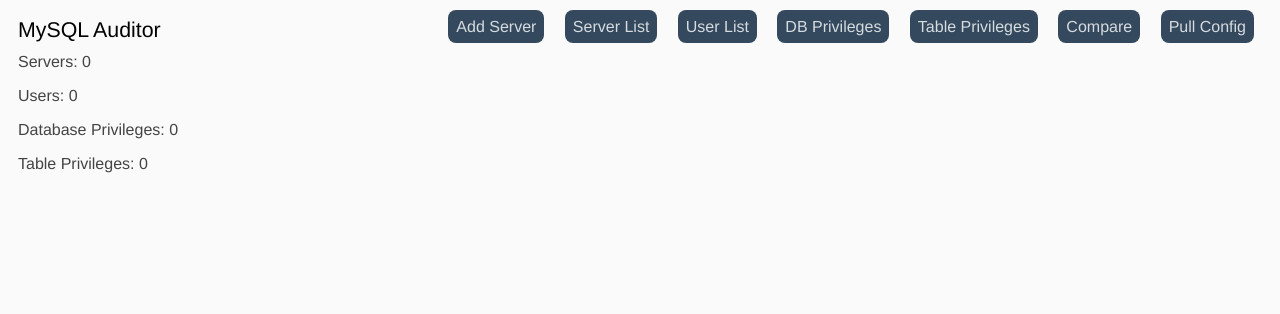
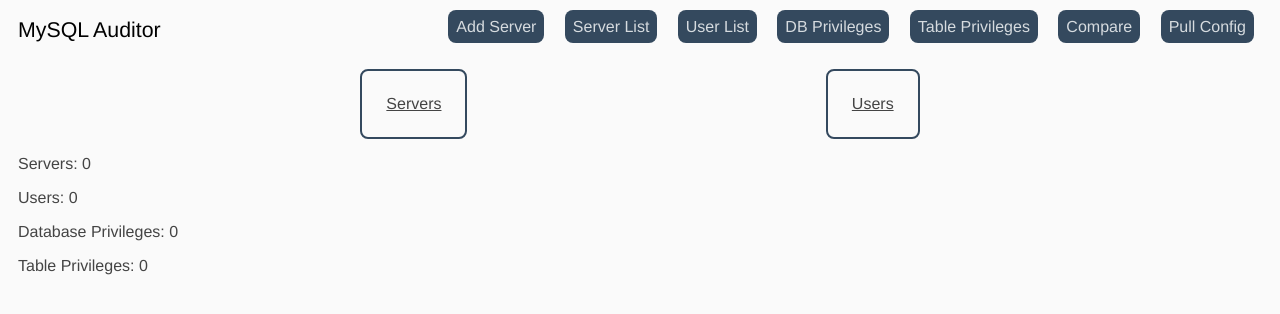
Before and after one commit to Niecke/mysql_auditor, a Flask app: page / in a window 1280 px wide. Shown: the top 314 px of the page. Run offline with Flask 3, Linux system fonts and the light colour scheme.

Commit message:
added some stuff

```diff
--- a/src/static/style.css
+++ b/src/static/style.css
@@ -185,3 +185,15 @@
 .diffContent {
     font-size: small;
 }
+
+.indexBlock {
+    margin: 1rem;
+    padding: 1rem;
+    border: 2px solid #34495E;
+    border-radius: 8px;
+}
+
+.indexBlockTitle {
+    padding: 0.5rem;
+    text-decoration-line: underline;
+}
--- a/src/templates/default/index.html
+++ b/src/templates/default/index.html
@@ -1,11 +1,34 @@
 {% extends "base.html" %}
 {% block content %}
+<div class="container">
+    <div class="indexBlock">
+        <div class="indexBlockTitle">Servers</div>
+        <ul>
+            {% for server in servers %}
+            <li>
+                {{ server.host }}:{% if server.port %}{{ server.port }}{% else %}3306{% endif %}
+            </li>
+            {% endfor %}
+        </ul>
+    </div>
+    <div class="indexBlock">
+        <div class="indexBlockTitle">Users</div>
+        <ul>
+            {% for user in users %}
+            <li>
+                {{ user.User }}@{{ user.Host }}
+            </li>
+            {% endfor %}
+        </ul>
+    </div>
+</div>
+
 <ul>
     <li>
-        Servers: {{ server_cnt }}
+        Servers: {{ servers|length }}
     </li>
     <li>
-        Users: {{ user_cnt }}
+        Users: {{ users|length }}
     </li>
     <li>
         Database Privileges: {{ db_priv_cnt }}
--- a/src/views/default.py
+++ b/src/views/default.py
@@ -7,14 +7,14 @@
 
 @default.route("/")
 def index():
-    server_cnt = Server.query.count()
-    user_cnt = User.query.count()
+    servers = Server.query.all()
+    users = User.query.all()
     db_priv_cnt = DatabasePrivileges.query.count()
     table_priv_cnt = TablePrivileges.query.count()
     return render_template(
         "default/index.html",
-        server_cnt=server_cnt,
-        user_cnt=user_cnt,
+        servers=servers,
+        users=users,
         db_priv_cnt=db_priv_cnt,
         table_priv_cnt=table_priv_cnt,
     )
```
Also changed, not shown: src/views/config.py (+4 -4 lines).
